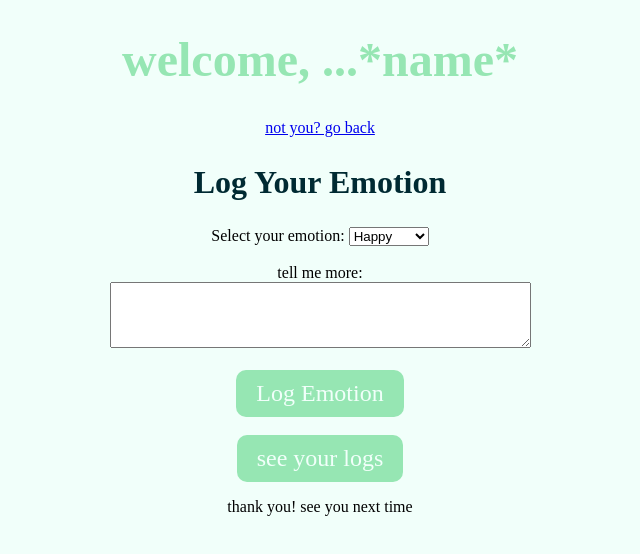
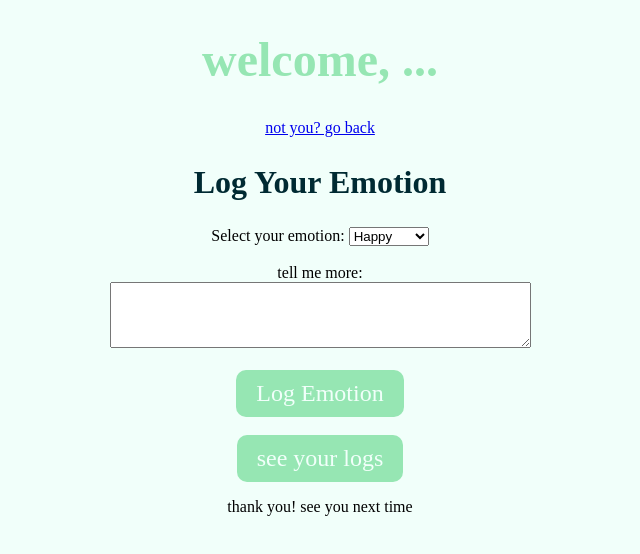
Before and after one commit to h4nine/emotion-logger, a plain HTML site: page emotion.html in a window 1280 px wide. Shown: the whole page, without its empty margins (320-960 px from the left). Drawn offline with Linux system fonts and the light colour scheme; a web font is replaced by a local one.

Commit message:
i forgot this

```diff
--- a/emotion.html
+++ b/emotion.html
@@ -14,7 +14,7 @@
   </head>
 
   <body>
-    <h1>welcome, ...*name*</h1>
+    <h1>welcome, ...</h1>
     <a href="index.html">
       <p>not you? go back</p>
     </a>
```
